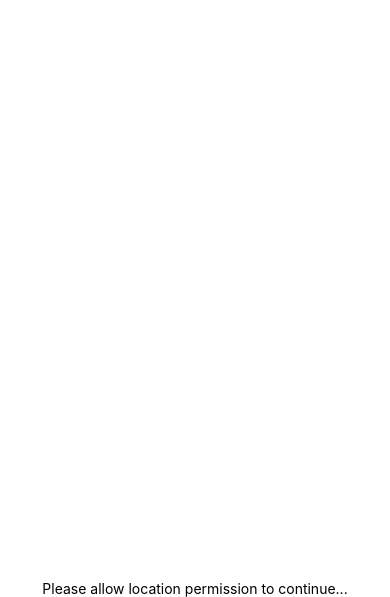
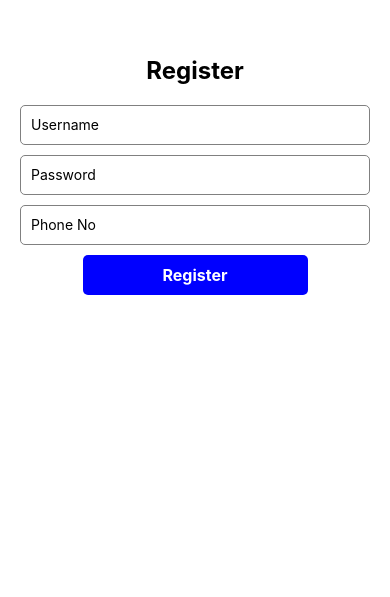
Before and after one commit to 0Kaju12/kumbh, a React Native app: screen /Register in a window 390 px wide. Shown: the part 247-844 px from the top of the page. Built offline with nearby package versions, Linux system fonts and the light colour scheme.

Commit message:
LOGIN AND REGISTER CREATED

```diff
--- a/App.jsx
+++ b/App.jsx
@@ -1,11 +1,14 @@
 import React from "react";
 import { Text } from "react-native";
 import GoogleMapsScreen from "./src/screens/googlemaps";
-
+import LoginScreen from "./src/screens/googlemaps/login";
+import RegisterScreen from "./src/screens/googlemaps/Register";
 
 const App = ()=>{
     return (
-        <GoogleMapsScreen/>
+        // <GoogleMapsScreen/>
+        // <LoginScreen/>
+        <RegisterScreen/>
     )
 }
 
--- /dev/null
+++ b/src/screens/googlemaps/Register.jsx
@@ -0,0 +1,81 @@
+import React, { useState } from 'react';
+import { View, Text, TextInput, TouchableOpacity, StyleSheet } from 'react-native';
+
+const RegisterScreen = ({ navigation }) => {
+  const [username, setUsername] = useState('');
+  const [password, setPassword] = useState('');
+  const [phone, setPhone]= useState('');
+
+  const handleLogin = () => {
+    // Here you can implement your login logic, for simplicity, I'm just logging the username and password
+    console.log('Username:', username);
+    console.log('Password:', password);
+    // Navigate to GoogleMapsScreen after successful login
+    // navigation.navigate('GoogleMaps');
+  };
+
+  return (
+    <View style={styles.container}>
+      <Text style={styles.title}>Register</Text>
+      <TextInput
+        style={styles.input}
+        placeholder="Username"
+        onChangeText={text => setUsername(text)}
+        value={username}
+      />
+      <TextInput
+        style={styles.input}
+        placeholder="Password"
+        onChangeText={text => setPassword(text)}
+        value={password}
+        secureTextEntry
+      />
+      <TextInput
+        style={styles.input}
+        placeholder="Phone No"
+        onChangeText={text => setPhone(text)}
+        value={phone}
+        secureTextEntry
+      />
+      <TouchableOpacity style={styles.button} onPress={handleLogin}>
+        <Text style={styles.buttonText}>Register</Text>
+      </TouchableOpacity>
+    </View>
+  );
+};
+
+const styles = StyleSheet.create({
+  container: {
+    flex: 1,
+    justifyContent: 'center',
+    alignItems: 'center',
+    paddingHorizontal: 20,
+  },
+  title: {
+    fontSize: 24,
+    fontWeight: 'bold',
+    marginBottom: 20,
+  },
+  input: {
+    width: '100%',
+    height: 40,
+    borderColor: 'gray',
+    borderWidth: 1,
+    borderRadius: 5,
+    marginBottom: 10,
+    paddingHorizontal: 10,
+  },
+  button: {
+    backgroundColor: 'blue',
+    paddingVertical: 10,
+    paddingHorizontal: 80,
+    borderRadius: 5,
+  },
+  buttonText: {
+    color: 'white',
+    fontWeight: 'bold',
+    fontSize: 16,
+  },
+});
+
+export default RegisterScreen;
--- /dev/null
+++ b/src/screens/googlemaps/login.jsx
@@ -0,0 +1,73 @@
+import React, { useState } from 'react';
+import { View, Text, TextInput, TouchableOpacity, StyleSheet } from 'react-native';
+
+const LoginScreen = ({ navigation }) => {
+  const [username, setUsername] = useState('');
+  const [password, setPassword] = useState('');
+
+  const handleLogin = () => {
+    // Here you can implement your login logic, for simplicity, I'm just logging the username and password
+    console.log('Username:', username);
+    console.log('Password:', password);
+    // Navigate to GoogleMapsScreen after successful login
+    navigation.navigate('GoogleMaps');
+  };
+
+  return (
+    <View style={styles.container}>
+      <Text style={styles.title}>Login</Text>
+      <TextInput
+        style={styles.input}
+        placeholder="Username"
+        onChangeText={text => setUsername(text)}
+        value={username}
+      />
+      <TextInput
+        style={styles.input}
+        placeholder="Password"
+        onChangeText={text => setPassword(text)}
+        value={password}
+        secureTextEntry
+      />
+      <TouchableOpacity style={styles.button} onPress={handleLogin}>
+        <Text style={styles.buttonText}>Login</Text>
+      </TouchableOpacity>
+    </View>
+  );
+};
+
+const styles = StyleSheet.create({
+  container: {
+    flex: 1,
+    justifyContent: 'center',
+    alignItems: 'center',
+    paddingHorizontal: 20,
+  },
+  title: {
+    fontSize: 24,
+    fontWeight: 'bold',
+    marginBottom: 20,
+  },
+  input: {
+    width: '100%',
+    height: 40,
+    borderColor: 'gray',
+    borderWidth: 1,
+    borderRadius: 5,
+    marginBottom: 10,
+    paddingHorizontal: 10,
+  },
+  button: {
+    backgroundColor: 'blue',
+    paddingVertical: 10,
+    paddingHorizontal: 80,
+    borderRadius: 5,
+  },
+  buttonText: {
+    color: 'white',
+    fontWeight: 'bold',
+    fontSize: 16,
+  },
+});
+
+export default LoginScreen;
```
Also changed, not shown: package.json (+8 -2 lines), 1 other file (tests, documents, lock files or other folders).
